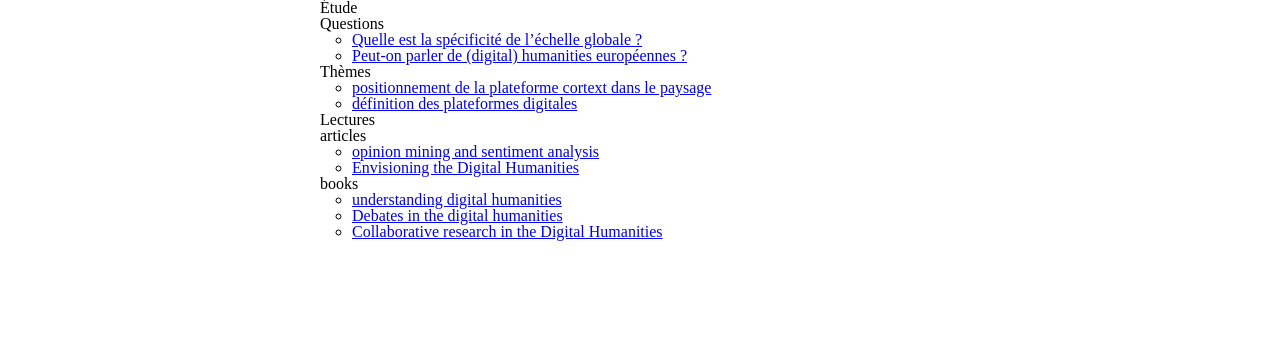
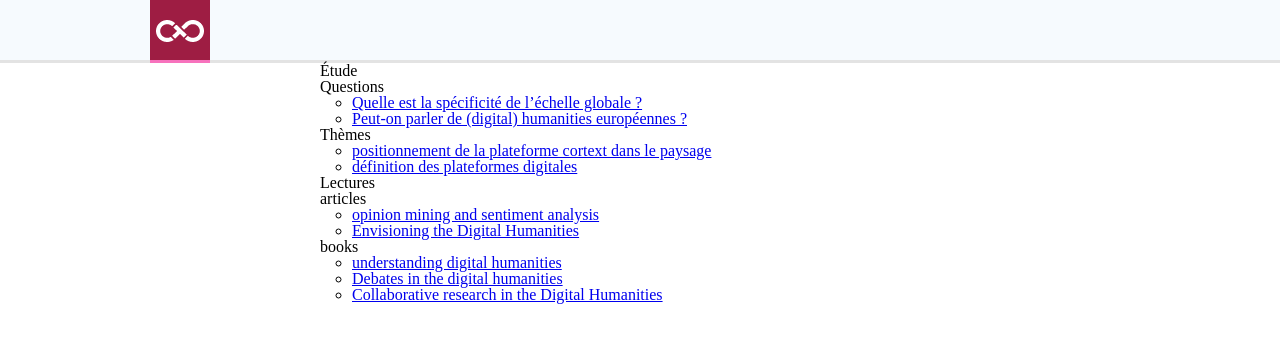
Before and after one commit to taniki/digital-humanities, a Jekyll site: the page built from index.md, in a window 1280 px wide. Shown: the top 343 px of the page. Built offline with Jekyll 4.4.1, drawn with Linux system fonts in a browser that asks for light colours; some web fonts are replaced.

Commit message:
css+html: header

```diff
--- /dev/null
+++ b/_includes/header.html
@@ -0,0 +1,7 @@
+<header>
+
+<nav>
+  <a class="home" href="/">home</a>
+</nav>
+
+</header>
--- a/_layouts/default.html
+++ b/_layouts/default.html
@@ -9,6 +9,8 @@
   <title></title>
 </head>
 <body>
+
+{% include header.html %}
 
 <div class="container">
 
--- a/_layouts/index.html
+++ b/_layouts/index.html
@@ -10,6 +10,8 @@
 </head>
 <body>
 
+{% include header.html %}
+
 <div class="container">
 
 {{ content }}
--- a/css/grid.css
+++ b/css/grid.css
@@ -1,3 +1,31 @@
+header {
+  display : block;
+  height : 60px;
+  background : #F6FAFE;
+  border-bottom: 3px solid #E3E3E3;
+}
+
+header nav {
+  width: 980px;
+  margin : 0 auto;
+}
+
+header nav a {
+  display: block;
+  width : 60px;
+  height: 60px;
+  border-bottom: 3px solid #999999;
+}
+
+header nav a.home {
+  background-color: #9E1D43;
+  background-image: url('images/logo-cortext.png');
+  background-repeat: no-repeat;
+  background-position: center center;
+  border-color : #F772BD;
+  color : transparent;
+}
+
 .container {
   width : 640px;
   display : block;
```
Also changed, not shown: css/images/logo-cortext.png (added).
